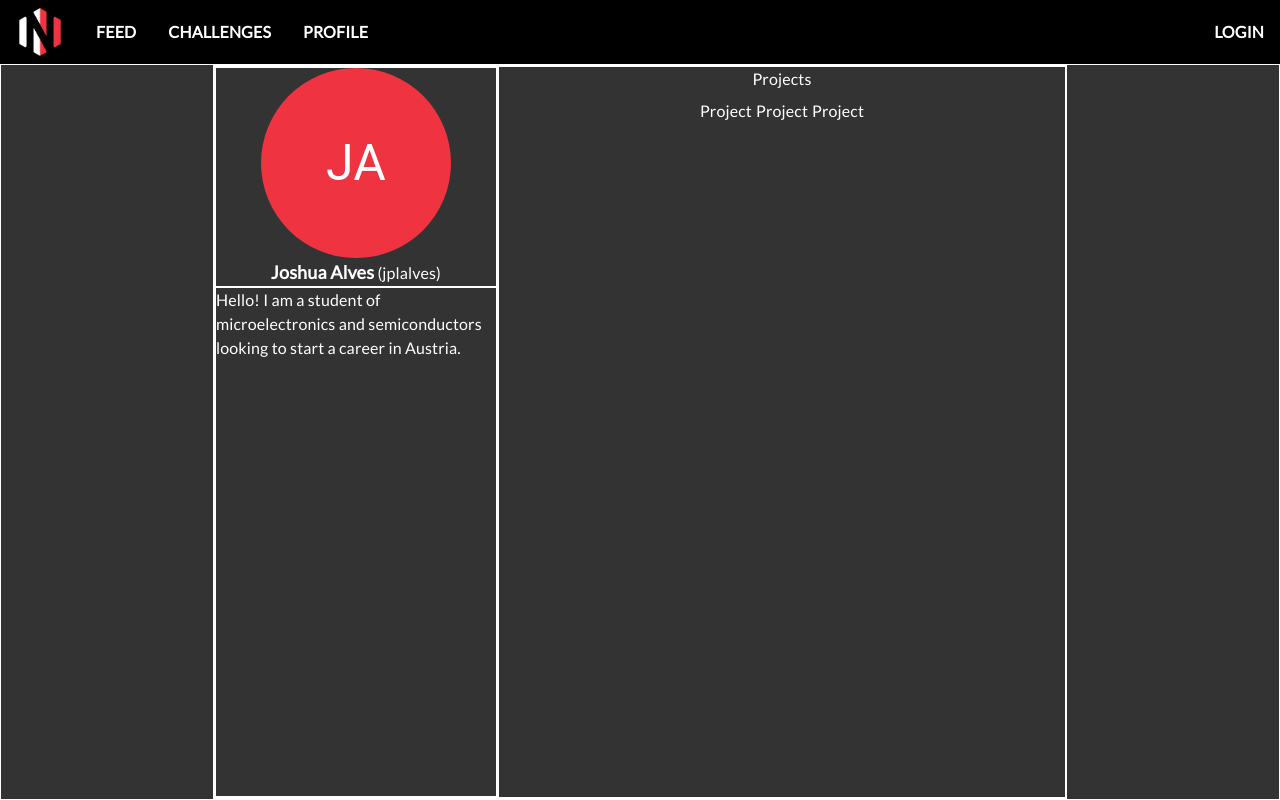
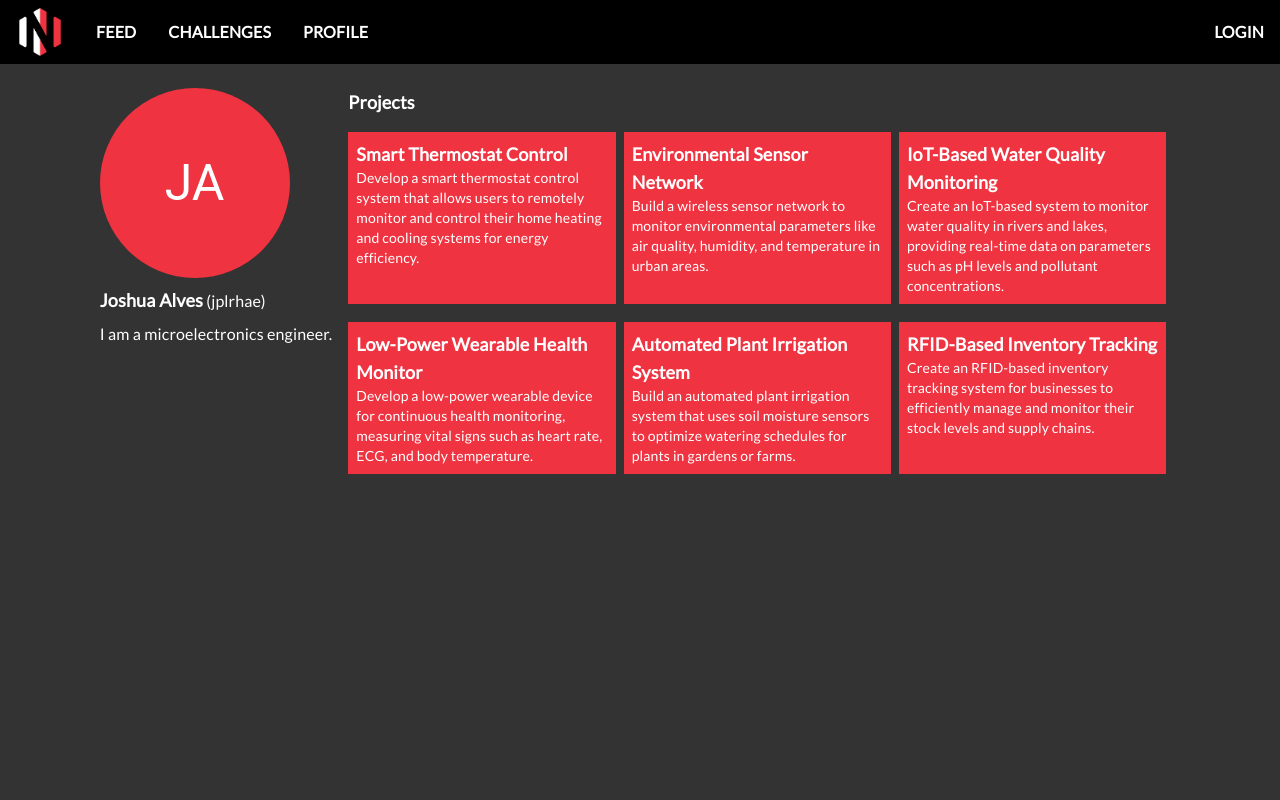
Before and after one commit to jplrhae/nexus-ui, a React (Vite) app: page /profile in a window 1280 px wide. Built offline with nearby package versions, Linux system fonts and the light colour scheme.

Commit message:
Profile view

```diff
--- a/src/App.tsx
+++ b/src/App.tsx
@@ -3,9 +3,9 @@ import "./App.css";
 import Home from "./pages/Home";
 import RegisterPage from "./pages/RegisterPage";
 import ProfilePage from "./pages/ProfilePage";
-import SignInSide from "./pages/SignInSide";
 import NexusAppBar from "./components/NexusAppBar";
 import Login from "./pages/Login";
+import { rawUser } from "./interfaces/IUser";
 
 function App() {
   return (
@@ -15,7 +15,7 @@ function App() {
         <Route path="/" element={<Home />} />
         <Route path="/login" element={<Login />} />
         <Route path="/register" element={<RegisterPage />} />
-        <Route path="/profile" element={<ProfilePage />} />
+        <Route path="/profile" element={<ProfilePage user={rawUser} />} />
       </Routes>
     </>
   );
--- a/src/components/NexusAppBar.tsx
+++ b/src/components/NexusAppBar.tsx
@@ -1,5 +1,3 @@
-import React from "react";
-
 import logo from "../img/nexus-logo-200.png";
 import { Link } from "react-router-dom";
 
--- /dev/null
+++ b/src/components/ProfileInfo.tsx
@@ -0,0 +1,32 @@
+import { useEffect, useState } from "react";
+import { IUser } from "../interfaces/IUser";
+import { Avatar } from "@mui/material";
+
+interface IProfileInfoProps {
+  user: IUser;
+}
+
+export default function ProfileInfo(props: IProfileInfoProps) {
+  return (
+    <div className="flex flex-col">
+      <div className="flex flex-col">
+        <Avatar
+          sx={{
+            height: 190,
+            width: 190,
+            backgroundColor: "primary.main",
+            color: "secondary.main",
+            fontSize: "50px",
+          }}
+        >
+          {props.user.name.split(" ").map((name) => name[0])}
+        </Avatar>
+        <div className="mt-2">
+          <span className="font-bold text-lg">{props.user.name}</span> (
+          {props.user.username})
+        </div>
+      </div>
+      <div className="mt-2">{props.user.about}</div>
+    </div>
+  );
+}
--- /dev/null
+++ b/src/components/ProjectCard.tsx
@@ -0,0 +1,17 @@
+import { IProject } from "../interfaces/IProject";
+
+interface IProjectCardProps {
+  project: IProject;
+}
+
+export default function ProjectCard(props: IProjectCardProps) {
+  return (
+    <div
+      className="flex flex-col p-2 bg-primary"
+      style={{ flexBasis: "calc(33.33% - 10px)", marginBottom: "10px" }}
+    >
+      <div className="text-lg font-bold">{props.project.name}</div>
+      <div className="text-sm">{props.project.description}</div>
+    </div>
+  );
+}
--- /dev/null
+++ b/src/components/ProjectsView.tsx
@@ -0,0 +1,20 @@
+import { Grid } from "@mui/material";
+import { IProject } from "../interfaces/IProject";
+import ProjectCard from "./ProjectCard";
+
+interface IProjectsViewProps {
+  projects: IProject[];
+}
+
+export default function ProjectsView(props: IProjectsViewProps) {
+  return (
+    <div className="flex flex-col gap-4">
+      <div className="font-bold text-lg">Projects</div>
+      <div className="flex flex-wrap gap-2">
+        {props.projects.map((project) => (
+          <ProjectCard project={project} />
+        ))}
+      </div>
+    </div>
+  );
+}
--- /dev/null
+++ b/src/interfaces/IProject.ts
@@ -0,0 +1,57 @@
+export interface IProject {
+  name: string;
+  description: string;
+  about: string;
+  isPublic: boolean;
+}
+
+export const rawProjectItems: IProject[] = [
+  {
+    name: "Smart Thermostat Control",
+    description:
+      "Develop a smart thermostat control system that allows users to remotely monitor and control their home heating and cooling systems for energy efficiency.",
+    about:
+      "This project aims to create an energy-efficient solution for climate control in homes, providing users with real-time temperature data and the ability to adjust settings remotely.",
+    isPublic: true,
+  },
+  {
+    name: "Environmental Sensor Network",
+    description:
+      "Build a wireless sensor network to monitor environmental parameters like air quality, humidity, and temperature in urban areas.",
+    about:
+      "This project focuses on creating an interconnected network of sensors that can collect data for urban planning, environmental research, and public awareness.",
+    isPublic: true,
+  },
+  {
+    name: "IoT-Based Water Quality Monitoring",
+    description:
+      "Create an IoT-based system to monitor water quality in rivers and lakes, providing real-time data on parameters such as pH levels and pollutant concentrations.",
+    about:
+      "This project aims to address environmental concerns by enabling efficient monitoring of water quality in natural bodies of water, helping to safeguard ecosystems and public health.",
+    isPublic: false,
+  },
+  {
+    name: "Low-Power Wearable Health Monitor",
+    description:
+      "Develop a low-power wearable device for continuous health monitoring, measuring vital signs such as heart rate, ECG, and body temperature.",
+    about:
+      "This project focuses on creating a wearable health monitoring solution that enhances healthcare by providing individuals and healthcare professionals with valuable health data.",
+    isPublic: true,
+  },
+  {
+    name: "Automated Plant Irrigation System",
+    description:
+      "Build an automated plant irrigation system that uses soil moisture sensors to optimize watering schedules for plants in gardens or farms.",
+    about:
+      "This project aims to improve agriculture and reduce water wastage by implementing smart irrigation practices based on real-time soil moisture data.",
+    isPublic: true,
+  },
+  {
+    name: "RFID-Based Inventory Tracking",
+    description:
+      "Create an RFID-based inventory tracking system for businesses to efficiently manage and monitor their stock levels and supply chains.",
+    about:
+      "This project focuses on enhancing inventory management through RFID technology, enabling real-time tracking of products and reducing manual labor in tracking inventory.",
+    isPublic: true,
+  },
+];
--- /dev/null
+++ b/src/interfaces/IUser.ts
@@ -0,0 +1,11 @@
+export interface IUser {
+  name: string;
+  username: string;
+  about: string;
+}
+
+export const rawUser = {
+  name: "Joshua Alves",
+  about: "I am a microelectronics engineer.",
+  username: "jplrhae",
+};
--- a/src/pages/ProfilePage.tsx
+++ b/src/pages/ProfilePage.tsx
@@ -1,43 +1,25 @@
-import { Avatar } from "@mui/material";
+import ProfileInfo from "../components/ProfileInfo";
+import ProjectsView from "../components/ProjectsView";
+import { rawProjectItems } from "../interfaces/IProject";
+import { IUser } from "../interfaces/IUser";
 
-function ProfilePage() {
+interface IProfilePageProps {
+  user: IUser;
+}
+
+function ProfilePage(props: IProfilePageProps) {
   return (
     <div
-      className="flex flex-row justify-center border"
-      style={{ height: "calc(100vh - 64px" }}
+      className="flex flex-row justify-center mt-6 mx-4"
+      style={{ height: "calc(100vh - 64px - 1.5rem" }}
     >
-      <div className="flex flex-row justify-center border">
-        <div className="flex flex-col border basis-1/3">
-          <div className="flex flex-col justify-center items-center border basis-1/4">
-            <Avatar
-              sx={{
-                height: 190,
-                width: 190,
-                backgroundColor: "primary.main",
-                color: "secondary.main",
-                fontSize: "50px",
-              }}
-            >
-              JA
-            </Avatar>
-            <div>
-              <span className="font-bold text-lg">Joshua Alves</span> (jplalves)
-            </div>
-          </div>
-          <div className="border basis-3/4">
-            Hello! I am a student of microelectronics and semiconductors looking
-            to start a career in Austria.
-          </div>
+      <div className="flex flex-row justify-center gap-4">
+        <div>
+          <ProfileInfo user={props.user} />
         </div>
-        <div className="flex flex-col border justify-center items-center basis-2/3">
-          <div className="flex flex-col items-center basis-2/3 gap-2">
-            <h1>Projects</h1>
-            <div className="flex flex-row gap-1">
-              <div>Project</div>
-              <div>Project</div>
-              <div>Project</div>
-            </div>
-          </div>
+        <div className="basis-2/3">
+          <ProjectsView projects={rawProjectItems} />
+
           <div className="flex flex-row basis-1/3 "></div>
         </div>
       </div>
--- /dev/null
+++ b/src/styles/ProjectCard.css
@@ -0,0 +1,8 @@
+.project-card {
+  height: 130px;
+  overflow: hidden;
+  background: #ef3340;
+  display: flex;
+  flex-direction: column;
+  padding: 8px;
+}
```
